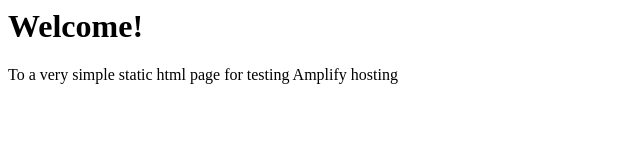
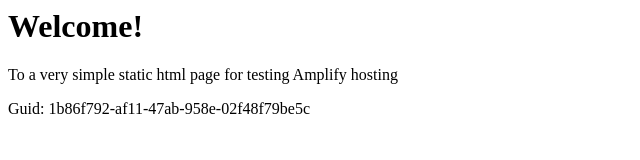
Before and after one commit to aws-aemilia-mxp/Github-PR-Commit-Integration-Test-DoNotTouch-v0-preprod-eu-south-1, a website: page src/index.html in a window 1280 px wide. Shown: the whole page, without its empty margins (0-640 px from the left). Drawn offline with Linux system fonts and the light colour scheme.

Commit message:
commit from integ tests

```diff
--- a/src/index.html
+++ b/src/index.html
@@ -1,3 +1,5 @@
+
+
 <html lang="en">
 
 <head>
@@ -10,6 +12,6 @@
 <body>
     <h1>Welcome!</h1>
     <p>To a very simple static html page for testing Amplify hosting</p>
-</body>
+    <p>Guid: 1b86f792-af11-47ab-958e-02f48f79be5c</p></body>
 
 </html>
```
